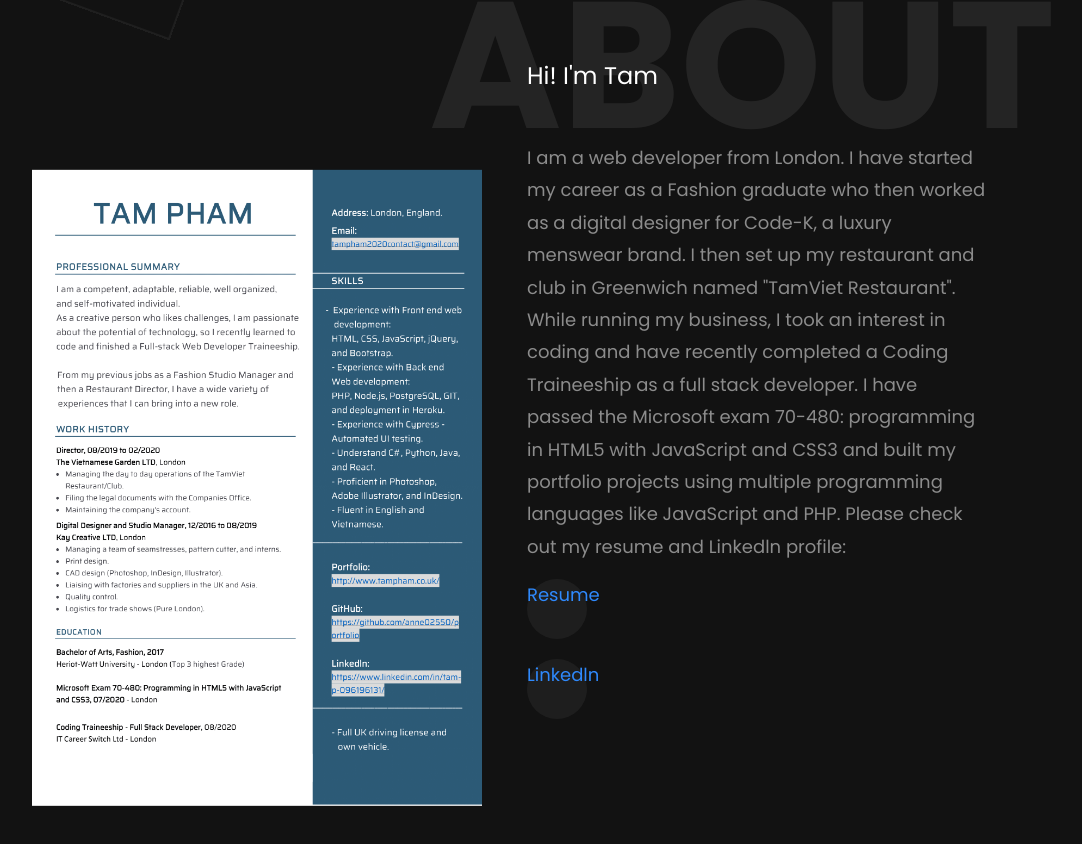
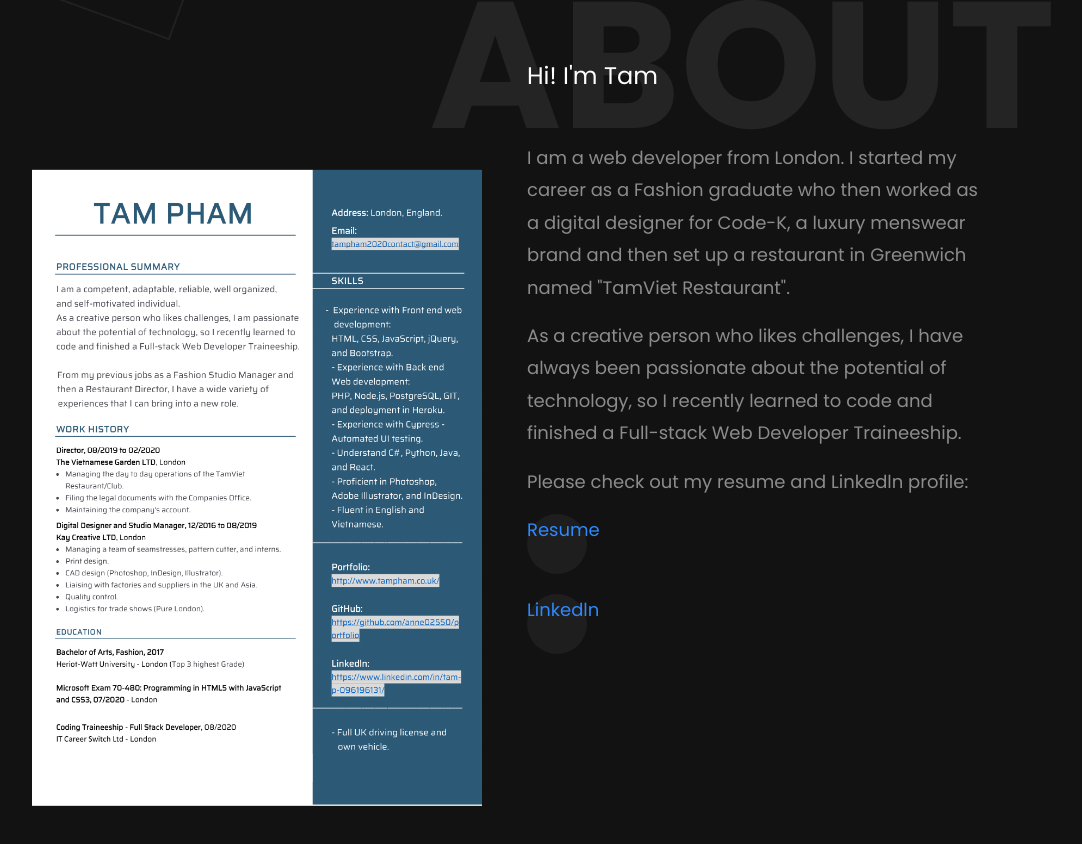
Before and after one commit to anne02550/portfolio, a website: page public/html/index.html in a window 1280 px wide. Shown: the part 916-1760 px from the top of the page, without its empty margins (50-1132 px from the left). Drawn offline with Linux system fonts and the light colour scheme; some packages are replaced by stand-ins of ours; files that its build step writes are made by us from their sources; no server answers; files whose address does not match are found by name; a web font is replaced by a local one.

Commit message:
updating introduction

```diff
--- a/public/html/index.html
+++ b/public/html/index.html
@@ -115,13 +115,16 @@
                 <div class="p-5">
                 <h4 class="mb-5">Hi! I'm Tam</h4>
                   <p id="about">I am a web developer from London.
-                    I have started my career as a Fashion graduate who then worked as a digital designer for Code-K,
-                    a luxury menswear brand. I then set up my restaurant and club in Greenwich named "TamViet Restaurant".
-                    While running my business, I took an interest in coding and have recently completed a
-                    Coding Traineeship as a full stack developer. I have passed the Microsoft exam 70-480:
-                    programming in HTML5 with JavaScript and CSS3 and built my portfolio projects using multiple
-                    programming languages like JavaScript and PHP. Please check out my resume and Linkedln profile:
-                   </p>
+                  I started my career as a Fashion graduate who then worked as a digital designer for Code-K,
+                  a luxury menswear brand and then set up a restaurant in Greenwich named "TamViet Restaurant".
+                  </p>
+                  <p>
+                  As a creative person who likes challenges, I have always been passionate about the potential of technology,
+                  so I recently learned to code and finished a Full-stack Web Developer Traineeship.
+                  </p>
+                  <p>
+                  Please check out my resume and Linkedln profile:
+                  </p>
                   <ul class="ftco-footer-social list-unstyled mt-3">
                     <li><a href="/public/img/tampham-cv.pdf" target="_blank">Resume</a></li>
                     <br>
```
Also changed, not shown: public/html/resume.html (+9 -6 lines).
